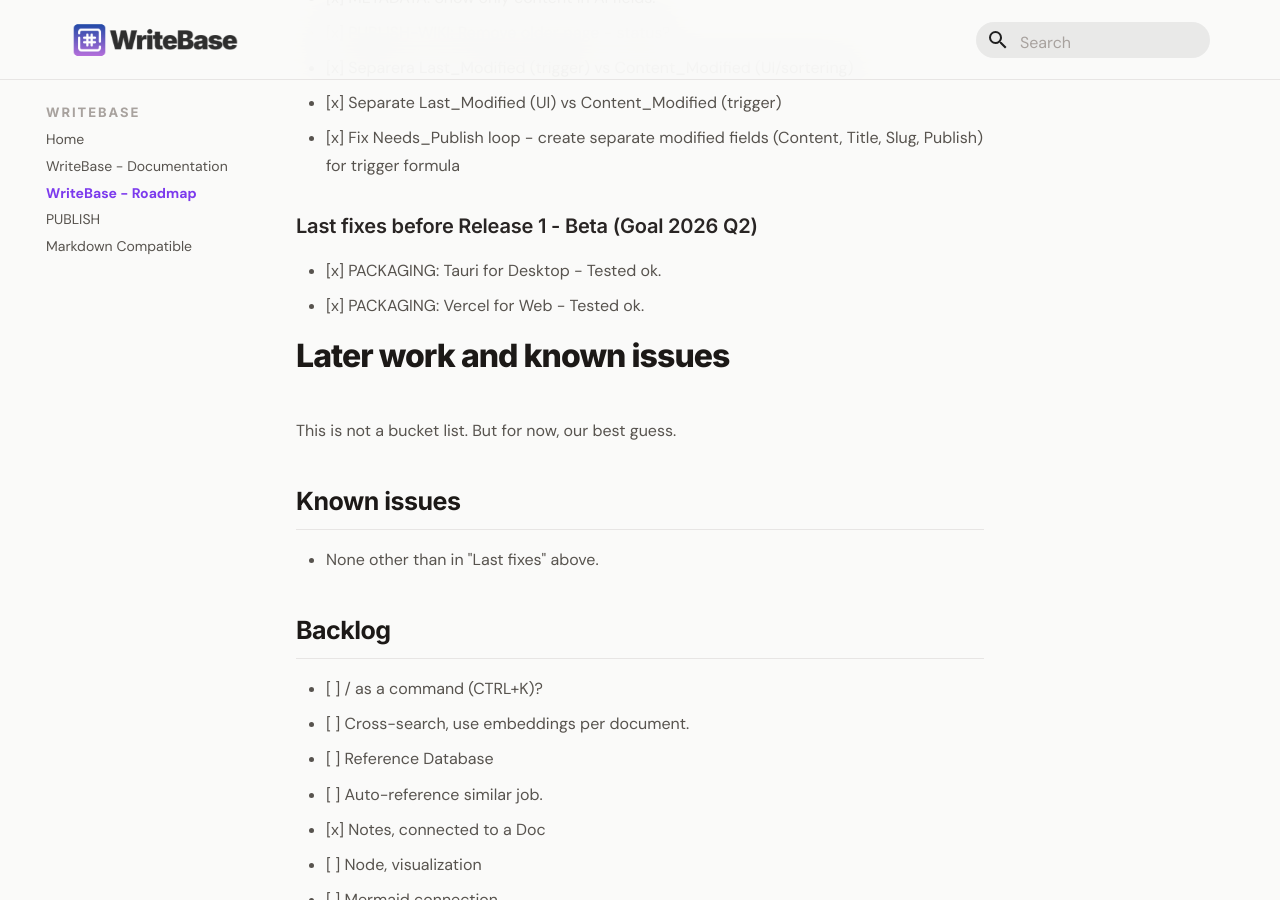
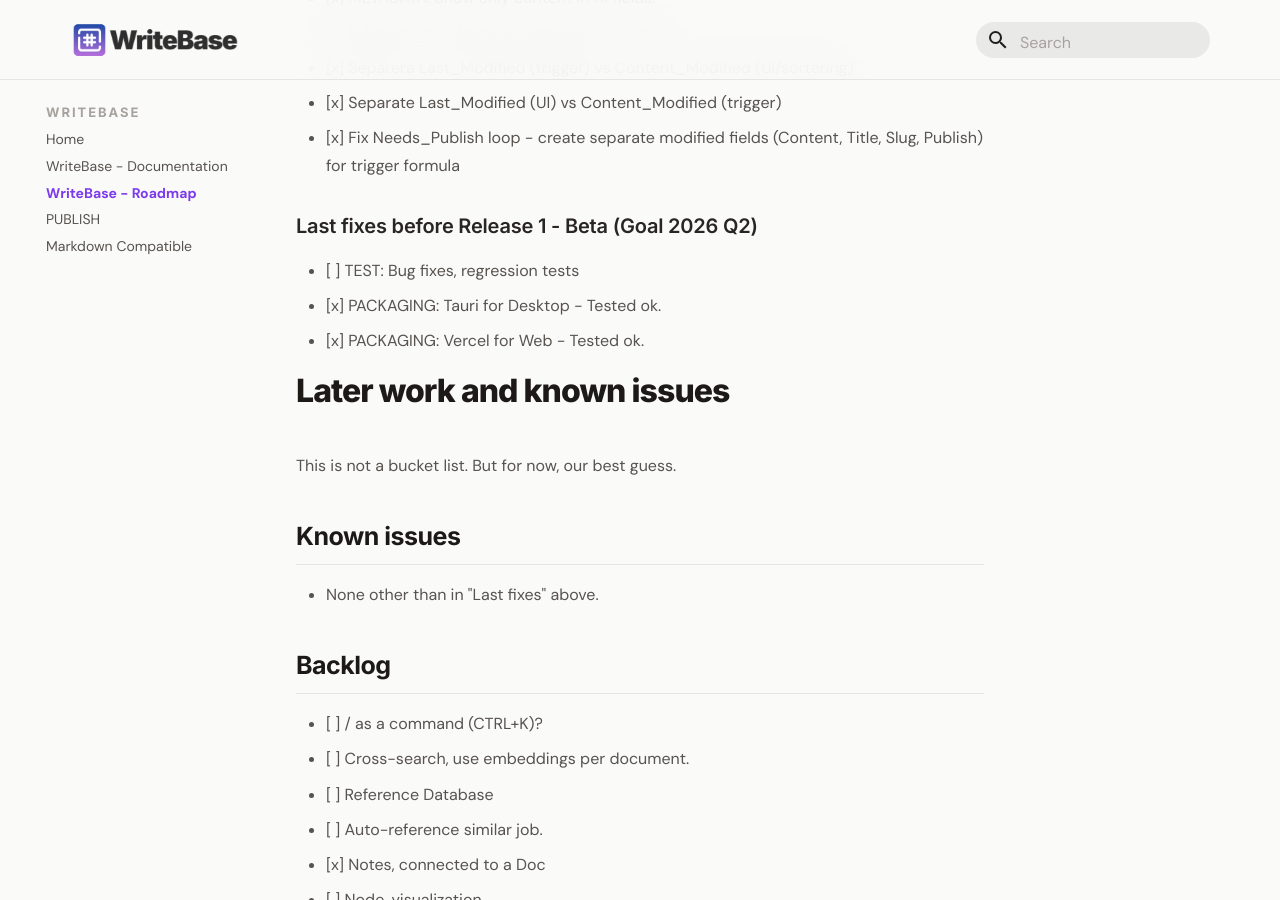
Before and after one commit to larssonhthomas-afk/writebase-docs, an MkDocs documentation site: the page built from docs/009-writebase-roadmap.md, in a window 1280 px wide and 900 px high, scrolled down 1091 px. Built offline with MkDocs 1.6.1 and Material for MkDocs 9.7.7, drawn with Linux system fonts in a browser that asks for light colours; some web fonts are replaced.

Commit message:
Update 009-writebase-roadmap.md

```diff
--- a/docs/009-writebase-roadmap.md
+++ b/docs/009-writebase-roadmap.md
@@ -47,6 +47,7 @@ This Backlog has a priority 1-3.
 
 ### Last fixes before Release 1 - Beta (Goal 2026 Q2)
 
+- [ ] TEST: Bug fixes, regression tests
 - [x] PACKAGING: Tauri for Desktop - Tested ok.
 - [x] PACKAGING: Vercel for Web - Tested ok.
 
```
